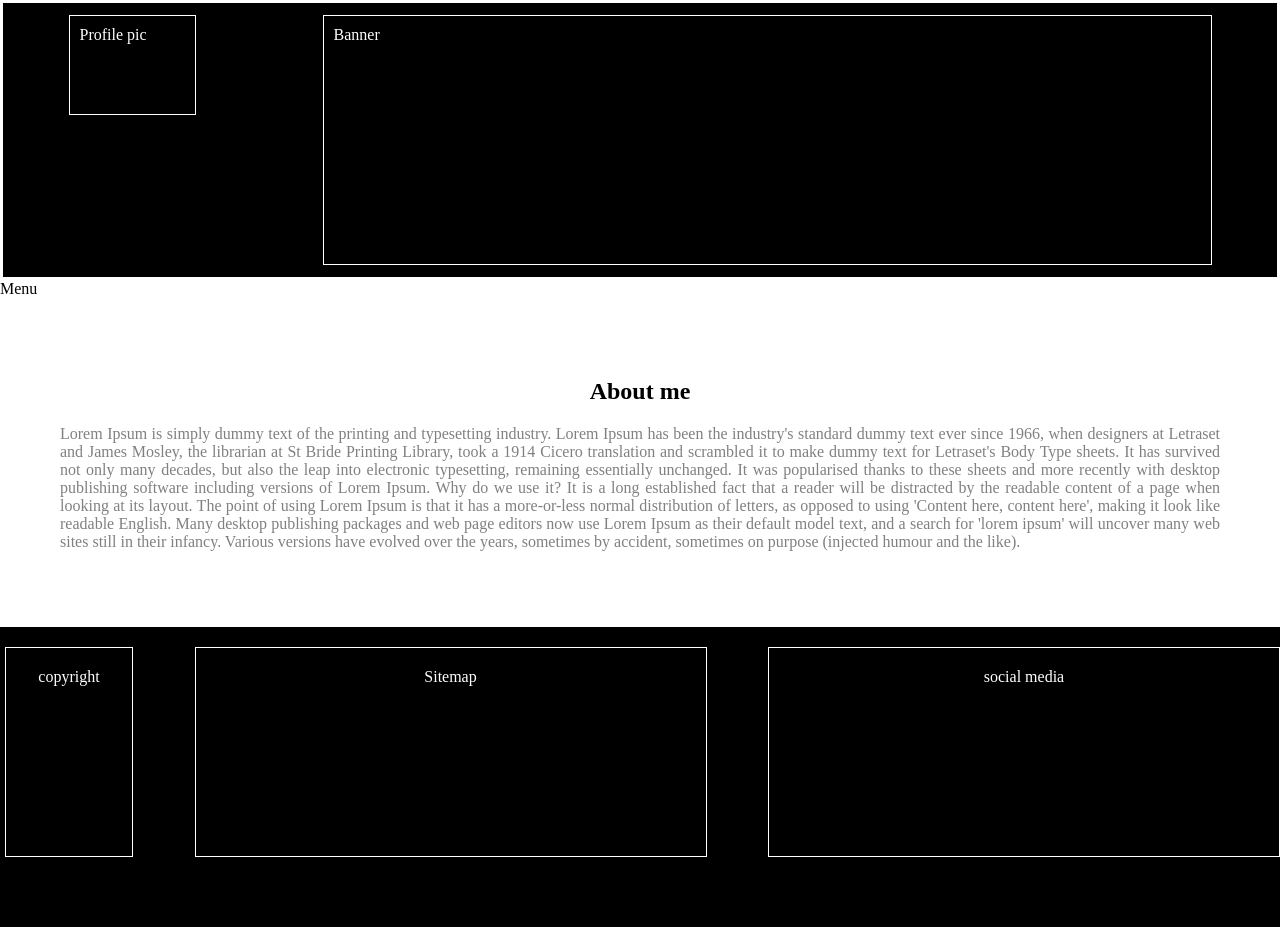
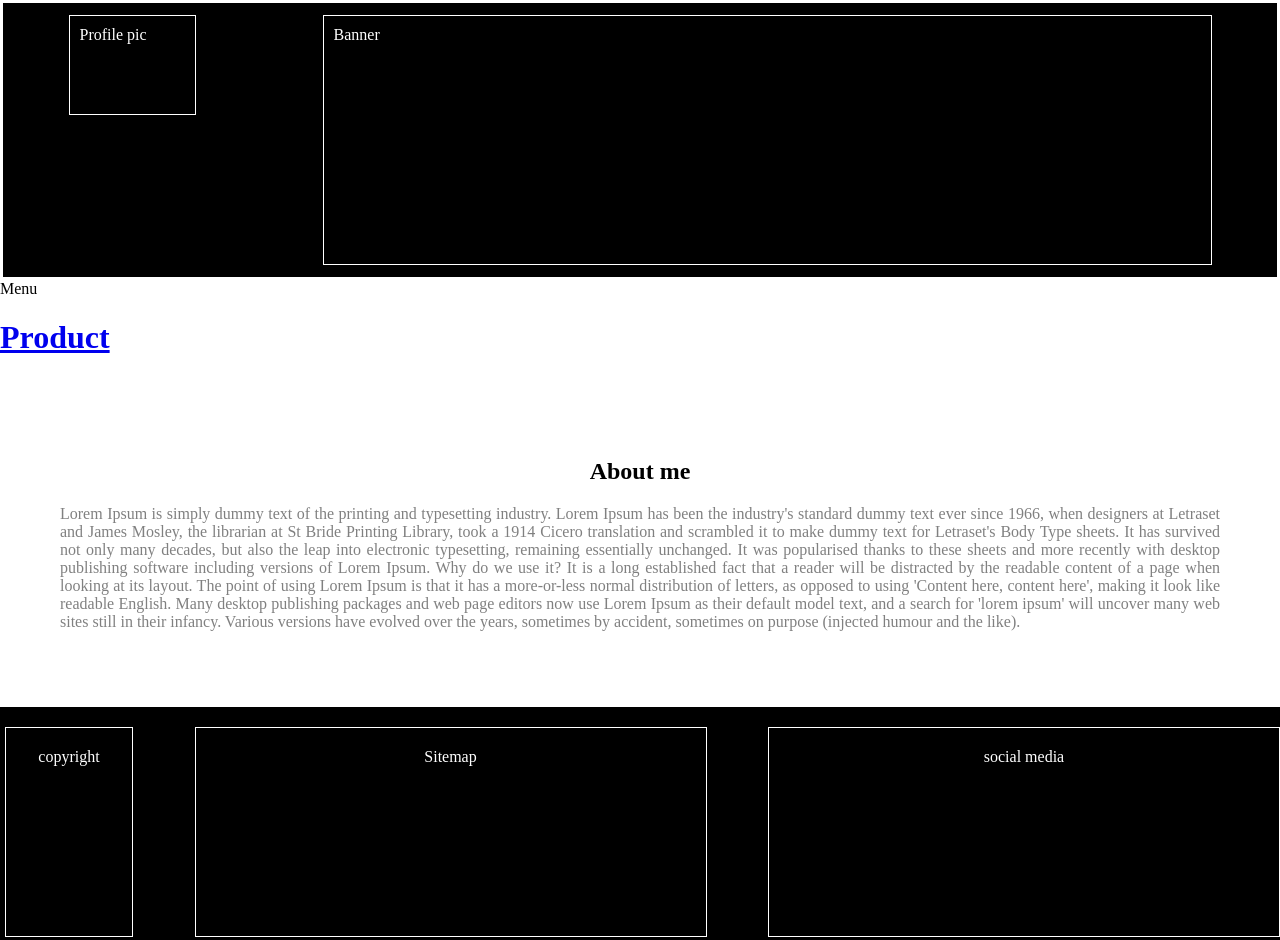
Before and after one commit to shivamdesign18-stack/shivamweb, a plain HTML site: page index.html in a window 1280 px wide. Drawn offline with Linux system fonts and the light colour scheme.

Commit message:
Update index.html

```diff
--- a/index.html
+++ b/index.html
@@ -136,6 +136,9 @@ margin-top:20px;
 <nav>Menu</nav>
 
 <body>
+ <h1>
+ <a href="second.html">   Product </a>
+ </h1>
 <main>
 <section >
 <h2>About me</h2>
```
